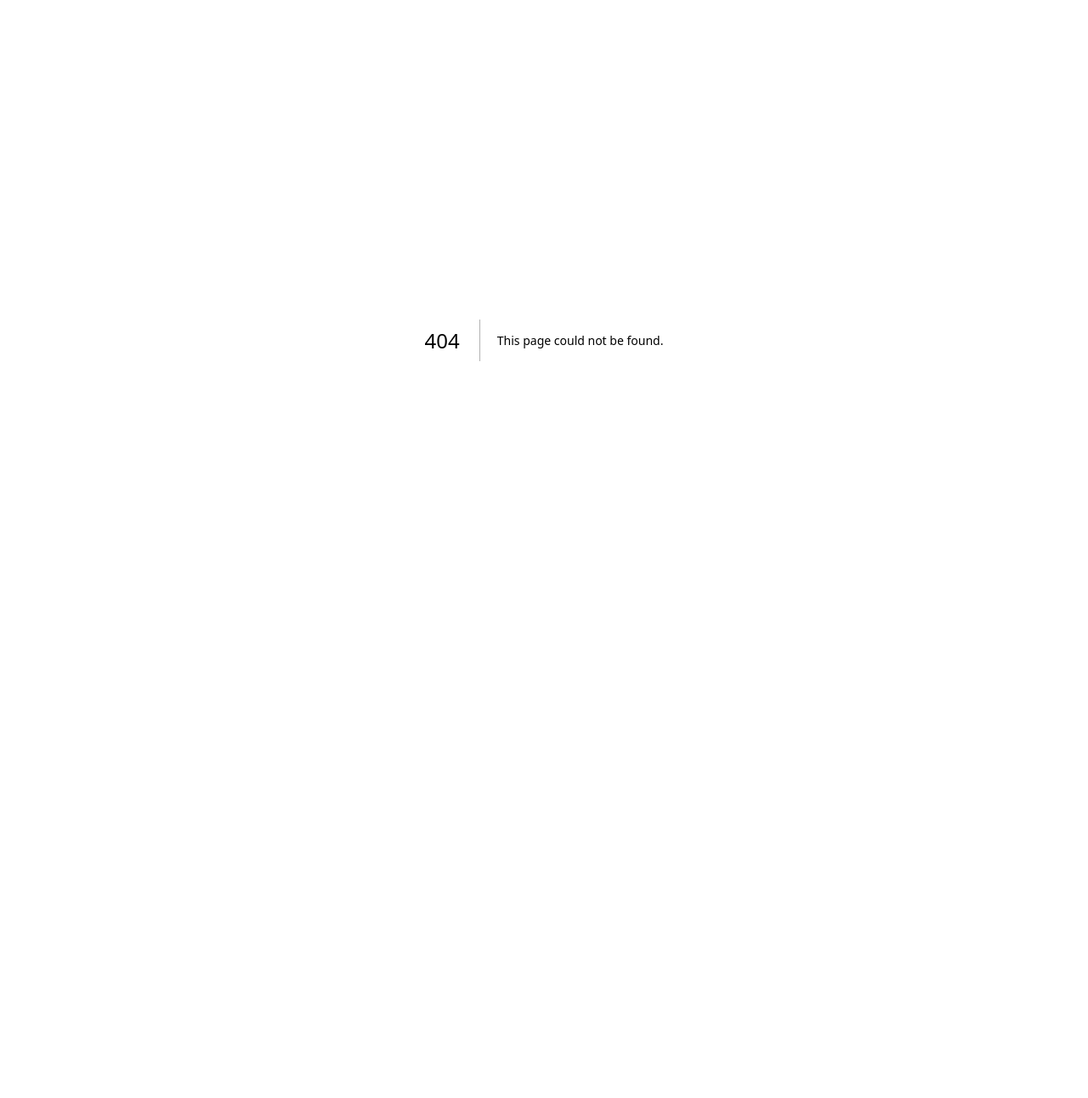
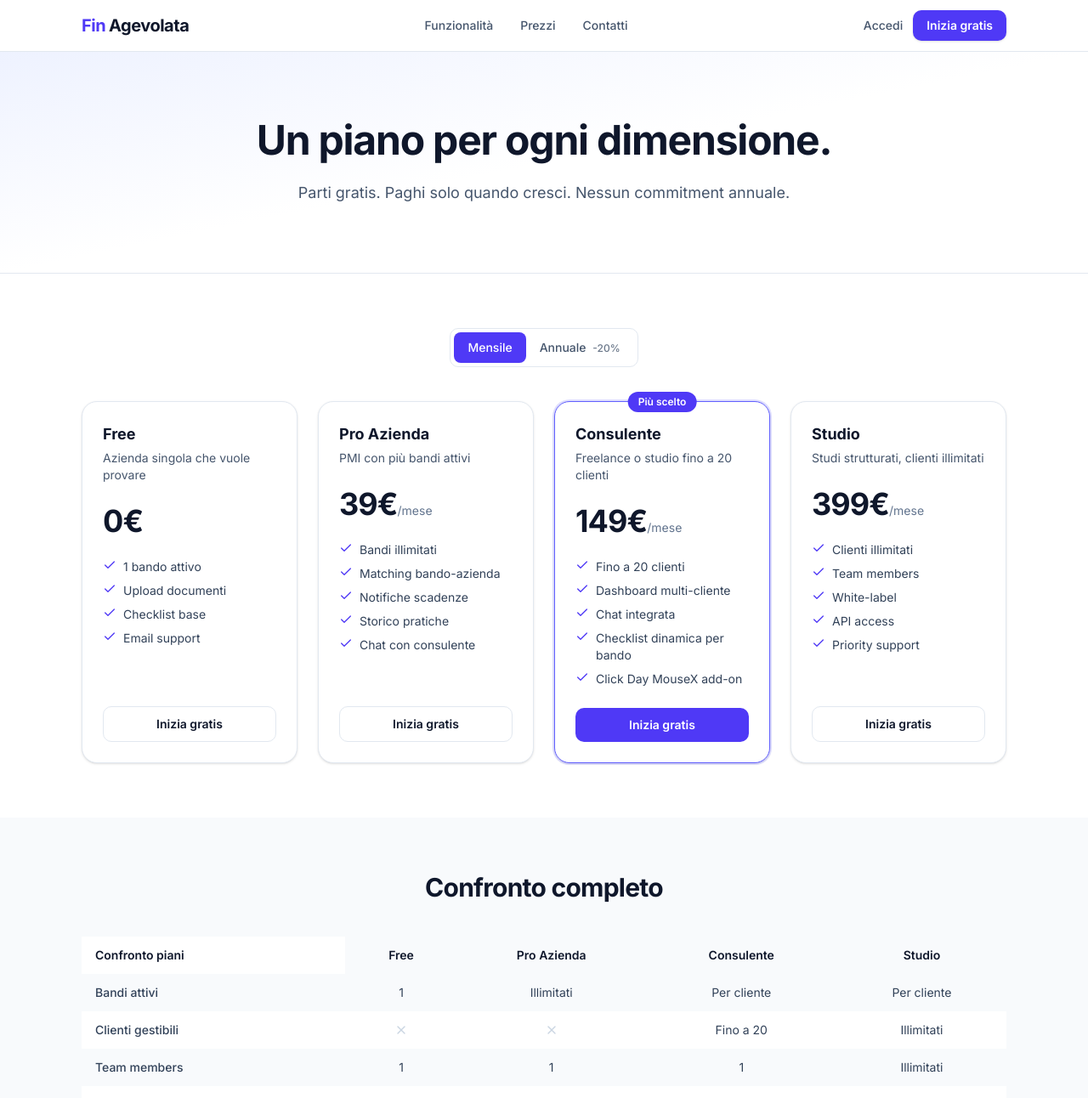
Before and after one commit to srmcarlo/finagevolata, a Next.js app in the folder apps/web/: page /prezzi in a window 1280 px wide. Before the commit this address had no page. Shown: the top 1292 px of the page at 85% size. Before the commit the page ends 800 px from the top, so only its background shows below. Built offline with nearby package versions, Linux system fonts and the light colour scheme.

Commit message:
feat(marketing): /prezzi page with 4-plan table + comparison

```diff
--- /dev/null
+++ b/apps/web/app/(marketing)/prezzi/page.tsx
@@ -0,0 +1,59 @@
+import type { Metadata } from "next";
+import { PricingTable } from "@/components/marketing/pricing-table";
+import { PricingComparison } from "@/components/marketing/pricing-comparison";
+import { FaqAccordion } from "@/components/marketing/faq-accordion";
+import { CtaBanner } from "@/components/marketing/cta-banner";
+
+export const metadata: Metadata = {
+  title: "Prezzi — FinAgevolata",
+  description: "Piani da 0€ (Free) a 399€/mese (Studio). Senza commitment. Inizia gratis ora.",
+  alternates: { canonical: "/prezzi" },
+};
+
+const FAQ = [
+  { question: "Come avviene la fatturazione?", answer: "Fattura elettronica mensile o annuale. IVA 22% esclusa dai prezzi mostrati, aggiunta in fattura." },
+  { question: "Posso cambiare piano in qualsiasi momento?", answer: "Sì. Upgrade: attivo subito, pro-rata sul ciclo corrente. Downgrade: attivo dal ciclo successivo." },
+  { question: "Come disdico l'abbonamento?", answer: "Dal portale, sezione Impostazioni → Fatturazione. Nessun commitment, nessuna penale." },
+  { question: "C'è un periodo di prova a pagamento?", answer: "No, il piano Free è gratuito per sempre (con limiti). Puoi provare la piattaforma senza carta di credito." },
+];
+
+export default function PrezziPage() {
+  return (
+    <>
+      <section className="border-b border-slate-200 bg-gradient-to-br from-indigo-50 via-white to-white py-20">
+        <div className="mx-auto max-w-4xl px-4 text-center lg:px-8">
+          <h1 className="text-4xl font-bold tracking-tight text-slate-900 md:text-5xl">Un piano per ogni dimensione.</h1>
+          <p className="mt-6 text-lg text-slate-600">
+            Parti gratis. Paghi solo quando cresci. Nessun commitment annuale.
+          </p>
+        </div>
+      </section>
+
+      <section className="py-16">
+        <div className="mx-auto max-w-6xl px-4 lg:px-8">
+          <PricingTable />
+        </div>
+      </section>
+
+      <section className="bg-slate-50 py-16">
+        <div className="mx-auto max-w-6xl px-4 lg:px-8">
+          <h2 className="text-center text-2xl font-bold tracking-tight text-slate-900 md:text-3xl">Confronto completo</h2>
+          <div className="mt-10">
+            <PricingComparison />
+          </div>
+        </div>
+      </section>
+
+      <section className="py-16">
+        <div className="mx-auto max-w-3xl px-4 lg:px-8">
+          <h2 className="text-center text-2xl font-bold tracking-tight text-slate-900 md:text-3xl">Domande frequenti</h2>
+          <div className="mt-10">
+            <FaqAccordion items={FAQ} />
+          </div>
+        </div>
+      </section>
+
+      <CtaBanner title="Inizia oggi. Gratis." subtitle="Passa a un piano pagato solo quando ti serve." />
+    </>
+  );
+}
```
